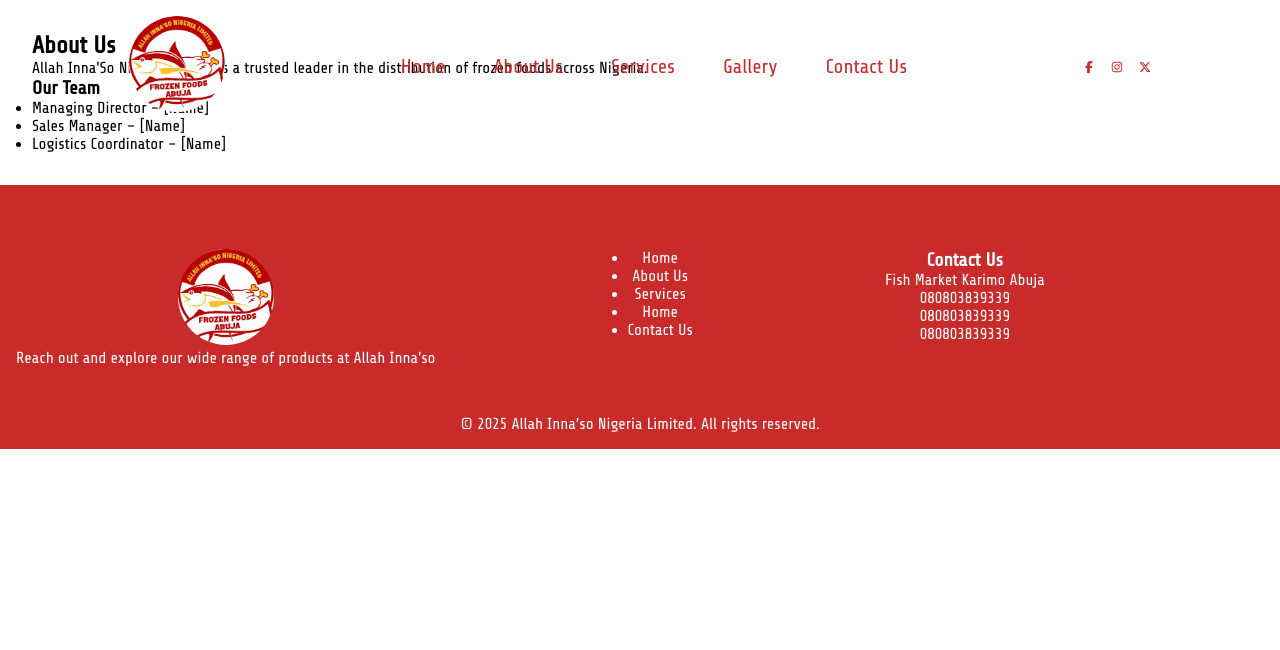
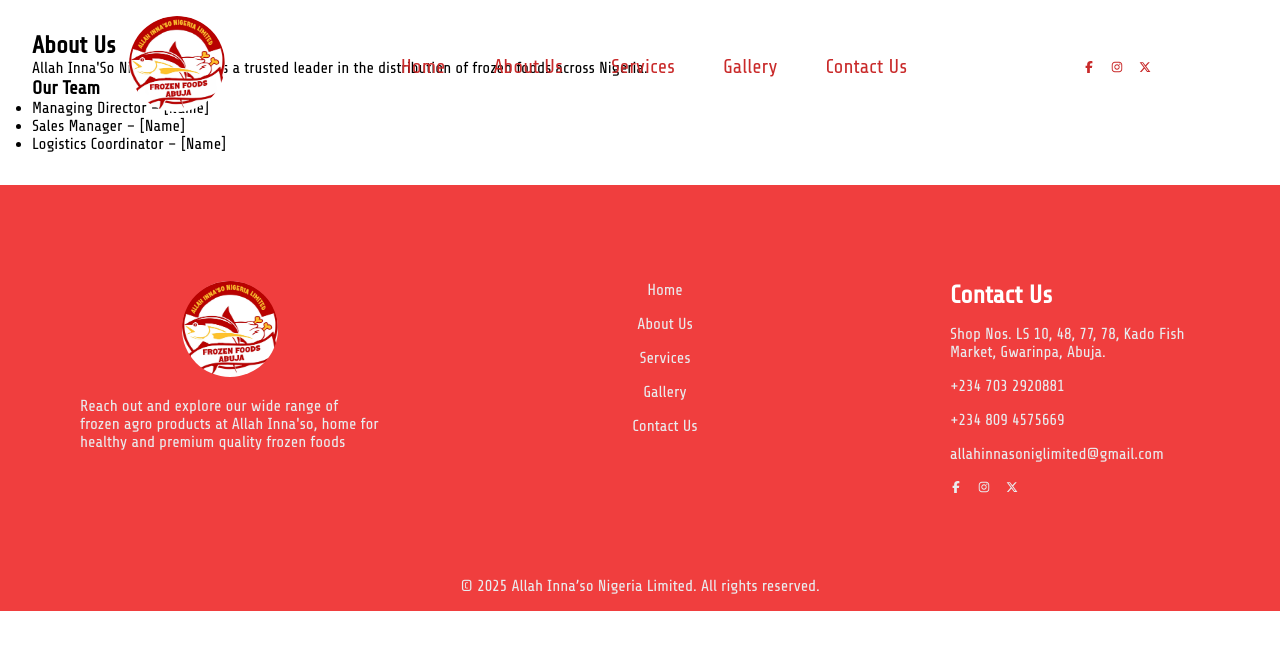
Before and after one commit to aabsani/allah-innaso, a React (Vite) app: page /about in a window 1280 px wide. Shown: the top 650 px of the page. Built offline with nearby package versions, Linux system fonts and the light colour scheme.

Commit message:
Updated Footer.jsx and index.css
Changes CSS stylings for footer elements. Added social icons

```diff
--- a/src/components/Footer.jsx
+++ b/src/components/Footer.jsx
@@ -1,4 +1,6 @@
 import React from "react";
+import { Link } from "react-router-dom";
+import { FaFacebookF, FaInstagram, FaXTwitter } from "react-icons/fa6";
 
 export default function Footer() {
   return (
@@ -8,24 +10,60 @@
           <div className="footer-logo-desc">
             <img src="./images/logo-1.jpeg" alt="logo" className="logo" />
             <p>
-              Reach out and explore our wide range of products at Allah Inna'so
+              Reach out and explore our wide range of frozen agro products at
+              Allah Inna'so, home for healthy and premium quality frozen foods
             </p>
           </div>
-          <div className="footer-nav-sections">
-            <ul>
-              <li>Home</li>
-              <li>About Us</li>
-              <li>Services</li>
-              <li>Home</li>
-              <li>Contact Us</li>
+          <div>
+            <ul className="footer-nav-sections">
+              <li>
+                <Link to="/">Home</Link>
+              </li>
+              <li>
+                <Link to="/about">About Us</Link>
+              </li>
+              <li>
+                <Link to="/services">Services</Link>
+              </li>
+              <li>
+                <Link to="/gallery">Gallery</Link>
+              </li>
+              <li>
+                <Link to="/contact">Contact Us</Link>
+              </li>
             </ul>
           </div>
           <div className="footer-contact">
             <h3>Contact Us</h3>
-            <p>Fish Market Karimo Abuja</p>
-            <p>080803839339</p>
-            <p>080803839339</p>
-            <p>080803839339</p>
+            <p>
+              Shop Nos. LS 10, 48, 77, 78, Kado Fish Market, Gwarinpa, Abuja.
+            </p>
+            <p>+234 703 2920881</p>
+            <p>+234 809 4575669</p>
+            <p>allahinnasoniglimited@gmail.com</p>
+            <div className="social-icons">
+              <a
+                href="https://facebook.com"
+                target="_blank"
+                rel="noopener noreferrer"
+              >
+                <FaFacebookF size={12} />
+              </a>
+              <a
+                href="https://instagram.com"
+                target="_blank"
+                rel="noopener noreferrer"
+              >
+                <FaInstagram size={12} />
+              </a>
+              <a
+                href="https://twitter.com"
+                target="_blank"
+                rel="noopener noreferrer"
+              >
+                <FaXTwitter size={12} />
+              </a>
+            </div>
           </div>
         </div>
       </div>
--- a/src/index.css
+++ b/src/index.css
@@ -46,7 +46,7 @@
   text-decoration: none;
 }
 
-.navbar .social-icons {
+.social-icons {
   display: flex;
   gap: 1rem;
 }
@@ -136,9 +136,9 @@
   border-color: #fff;
   color: black;
   cursor: pointer;
-  transition: ;
 }
 
+/* Who we are section on homepage */
 .home-about {
   font-size: 16px;
 }
@@ -147,7 +147,7 @@
   margin-top: 3rem;
 }
 
-.about-home-layout a {
+.home-more a {
   text-decoration: none;
 }
 
@@ -173,6 +173,7 @@
   font-size: 40px;
 }
 
+/* Our services section on homepage */
 .services-home-layout .container {
   display: flex;
   flex-direction: row-reverse;
@@ -190,6 +191,7 @@
   justify-content: center;
 }
 
+/* thumbnails of Who we are and Our Services on the homepage */
 .home-images {
   width: 25rem;
   height: auto;
@@ -197,8 +199,8 @@
 }
 
 .footer {
-  background: #c92a2a;
-  color: white;
+  background: #f03e3e;
+  color: #e9ecef;
   text-align: center;
   padding: 1rem;
 }
@@ -206,9 +208,63 @@
 .footer-top {
   padding: 3rem 0;
 }
+
 .footer-top .container {
   display: flex;
-  gap: 12rem;
+  flex-wrap: wrap;
+  justify-content: space-between;
+  padding: 2rem 4rem;
+}
+
+.footer-logo-desc {
+  max-width: 300px;
+}
+
+.footer-logo-desc p {
+  margin-top: 1rem;
+  text-align: left;
+}
+
+.footer-nav-sections {
+  display: flex;
+  flex-direction: column;
+  gap: 1rem;
+}
+
+.footer-nav-sections a {
+  display: flex;
+  flex-direction: column;
+  gap: 1rem;
+}
+
+.footer-nav-sections a:hover {
+  color: #868e96;
+  cursor: pointer;
+  text-decoration: underline;
+}
+
+.footer-contact {
+  display: flex;
+  flex-direction: column;
+  max-width: 250px;
+  text-align: left;
+  gap: 1rem;
+}
+
+/* specific elements in footer */
+.footer-top ul,
+.footer-top a {
+  list-style: none;
+  text-decoration: none;
+}
+
+.footer a {
+  color: #e9ecef;
+}
+
+.footer-contact h3 {
+  color: #fff;
+  font-size: 25px;
 }
 
 .home,
@@ -244,241 +300,3 @@
   border: none;
   cursor: pointer;
 }
-
-* {
-  box-sizing: border-box;
-  margin: 0;
-  padding: 0;
-}
-
-body {
-  background: #fff;
-  font-family: "Share Tech", sans-serif;
-  font-weight: 400;
-  font-style: normal;
-  color: black;
-}
-
-.navbar {
-  position: absolute;
-  top: 0;
-  right: 0;
-  left: 0;
-  background: transparent;
-  padding: 1rem 2rem;
-  display: flex;
-  justify-content: center;
-  align-items: center;
-  color: #c92a2a;
-  gap: 11rem;
-  z-index: 10;
-}
-
-.navbar .logo img {
-  height: 6rem;
-  width: 6rem;
-  border: none;
-  border-radius: 50px;
-}
-
-.navbar ul {
-  list-style: none;
-  display: flex;
-  gap: 3rem;
-}
-
-.navbar a {
-  color: #c92a2a;
-  font-size: 20px;
-  text-decoration: none;
-}
-
-.navbar .social-icons {
-  display: flex;
-  gap: 1rem;
-}
-
-.home {
-  position: relative;
-  width: 100%;
-  height: 100vh;
-  overflow: hidden;
-}
-
-/* styling for the overlay intro text above slider */
-.home-overlay {
-  position: relative;
-  height: 100vh;
-  display: flex;
-  flex-direction: column;
-  justify-content: center;
-  /* align-items: center; */
-  /* text-align: center; */
-  margin-left: 6rem;
-  padding: 2rem;
-  gap: 1rem;
-  z-index: 2;
-}
-
-/* custom styling for the carousel slider */
-.home-slider {
-  position: absolute;
-  top: 0;
-  left: 0;
-  width: 100%;
-  height: 100vh;
-  z-index: 1;
-}
-
-.swiper-button-next,
-.swiper-button-prev {
-  color: #c92a2a;
-}
-
-.swiper-button-next:hover,
-.swiper-button-prev:hover {
-  color: #ffff;
-  transition: color 0.5s ease;
-}
-
-/* custom styling for the images in carousel */
-.home-slider img {
-  width: 100%;
-  height: 100%;
-  object-fit: cover;
-}
-
-.home-overlay p,
-.home-overlay h1 {
-  color: black;
-}
-
-.home-overlay h1 {
-  font-size: 45px;
-  margin-top: 2.5rem;
-}
-
-.home-overlay p {
-  font-size: 25px;
-  text-align: left;
-}
-
-.btn-home {
-  background-color: #c92a2a;
-  color: #ffff;
-  border: 1px solid #c92a2a;
-  border-radius: 10px;
-  display: flex;
-  gap: 4rem;
-  padding: 1.5rem;
-  transition: background-color 0.5s ease-in-out;
-}
-
-.home-overlay a {
-  text-decoration: none;
-}
-
-.btn-home:hover {
-  background-color: #fff;
-  border-color: #fff;
-  color: black;
-  cursor: pointer;
-  transition: ;
-}
-
-.home-about {
-  font-size: 16px;
-}
-
-.about-home-layout {
-  margin-top: 3rem;
-}
-
-.about-home-layout a {
-  text-decoration: none;
-}
-
-.about-home-layout .container {
-  display: flex;
-  gap: 4rem;
-  max-width: 1200px;
-  margin: 0 auto;
-  padding: 2rem;
-}
-
-.about-home-layout .container .inner-wrapper {
-  display: flex;
-  flex-direction: column;
-  flex-wrap: wrap;
-  gap: 1.5rem;
-  justify-content: center;
-  /* align-items: center; */
-}
-
-.inner-wrapper h1 {
-  color: #c92a2a;
-  font-size: 40px;
-}
-
-.services-home-layout .container {
-  display: flex;
-  flex-direction: row-reverse;
-  gap: 4rem;
-  max-width: 1200px;
-  margin: 0 auto;
-  padding: 2rem;
-}
-
-.services-home-layout .container .inner-wrapper {
-  display: flex;
-  flex-direction: column;
-  flex-wrap: wrap;
-  gap: 1.5rem;
-  justify-content: center;
-}
-
-.home-images {
-  width: 25rem;
-  height: auto;
-  padding: 1rem;
-}
-
-.footer {
-  background: #c92a2a;
-  color: white;
-  text-align: center;
-  padding: 1rem;
-}
-.home,
-.about,
-.services,
-.gallery,
-.contact {
-  padding: 2rem;
-}
-
-.image-grid {
-  display: flex;
-  gap: 1rem;
-}
-
-.contact-form {
-  display: flex;
-  flex-direction: column;
-  gap: 1rem;
-  max-width: 400px;
-}
-
-.contact-form input,
-.contact-form textarea {
-  padding: 0.5rem;
-  border: 1px solid #ccc;
-}
-
-.contact-form button {
-  background: red;
-  color: white;
-  padding: 0.5rem;
-  border: none;
-  cursor: pointer;
-}
--- a/src/pages/Home.jsx
+++ b/src/pages/Home.jsx
@@ -51,7 +51,7 @@
       </section>
 
       {/* Who we are section on homepage */}
-      <section className="about-home-layout">
+      <section className="about-home-layout home-more">
         <div className="container">
           <div className="inner-wrapper">
             <h1>Who We Are</h1>
@@ -82,7 +82,7 @@
       </section>
 
       {/* Services section on homepage */}
-      <section className="services-home-layout">
+      <section className="services-home-layout home-more">
         <div className="container">
           <div className="inner-wrapper">
             <h1>Our Services</h1>
```
